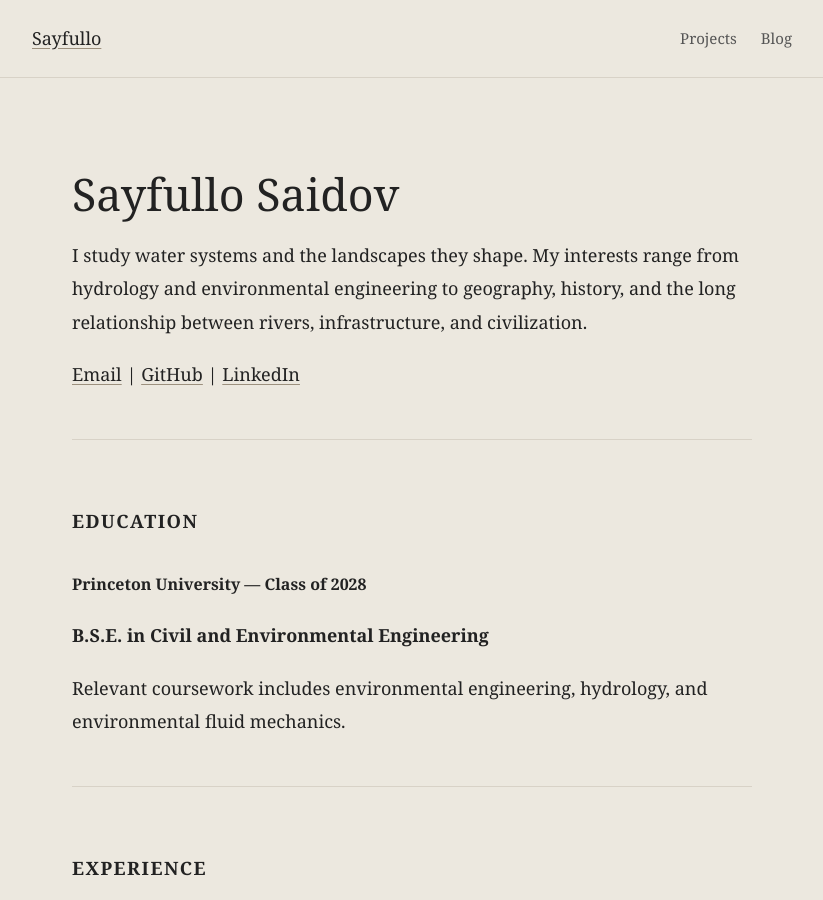
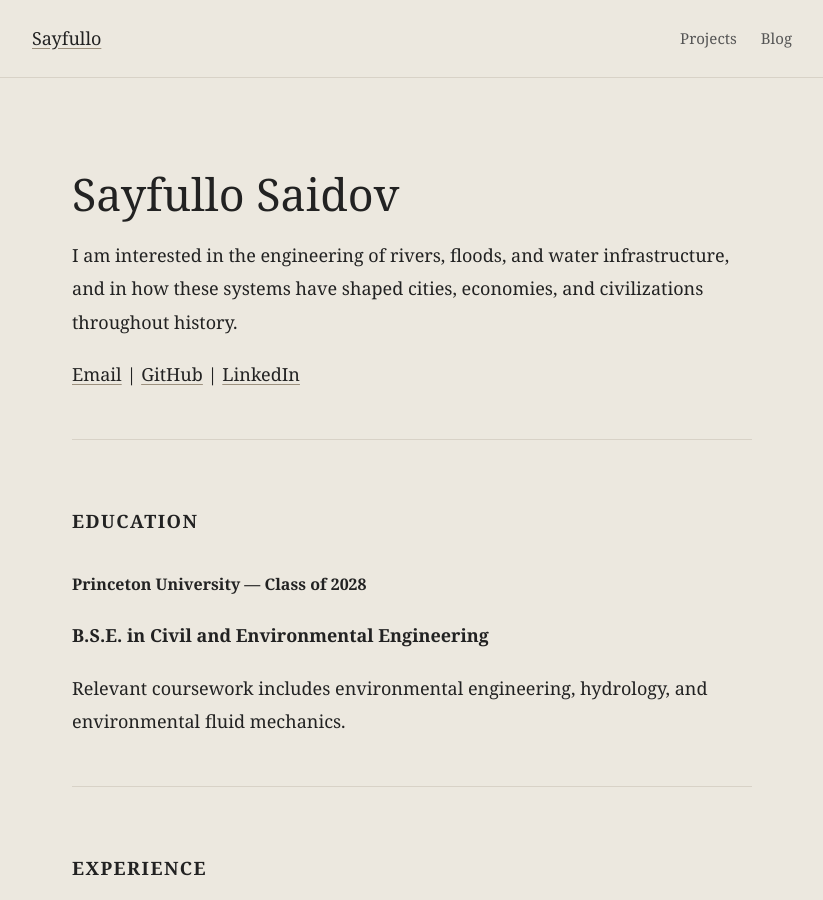
Before and after one commit to sayfullo22/sayfullo22, a Jekyll site: the page built from index.md, in a window 1280 px wide and 900 px high. Shown: the whole window, without its empty margins (228-1051 px from the left). Built offline with Jekyll 4.4.1, drawn with Linux system fonts in a browser that asks for light colours.

Commit message:
Update index.md

```diff
--- a/index.md
+++ b/index.md
@@ -6,7 +6,7 @@
 
 # Sayfullo Saidov
 
-I study water systems and the landscapes they shape. My interests range from hydrology and environmental engineering to geography, history, and the long relationship between rivers, infrastructure, and civilization.
+I am interested in the engineering of rivers, floods, and water infrastructure, and in how these systems have shaped cities, economies, and civilizations throughout history.
 
 [Email](mailto:ss4113@princeton.edu) |
 [GitHub](https://github.com/sayfullo22) |
```
